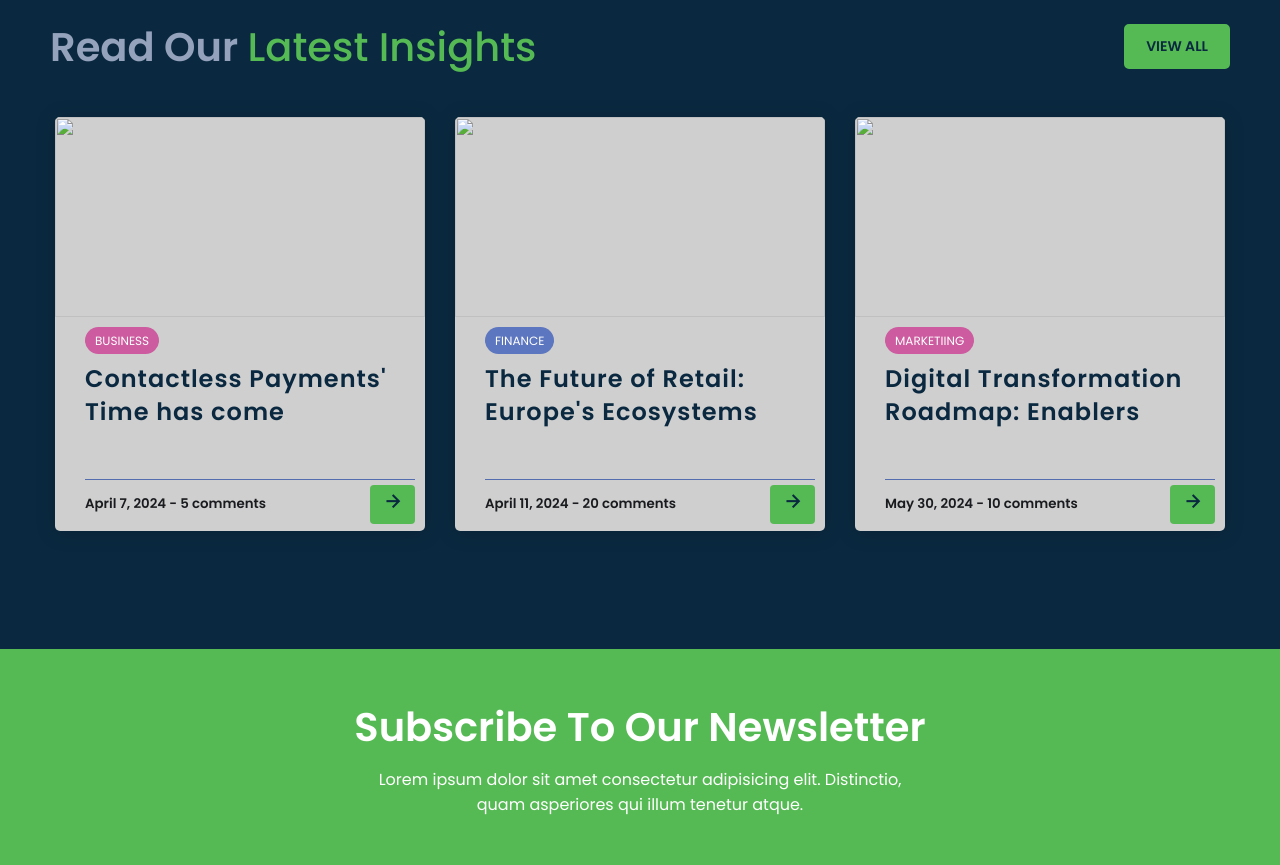
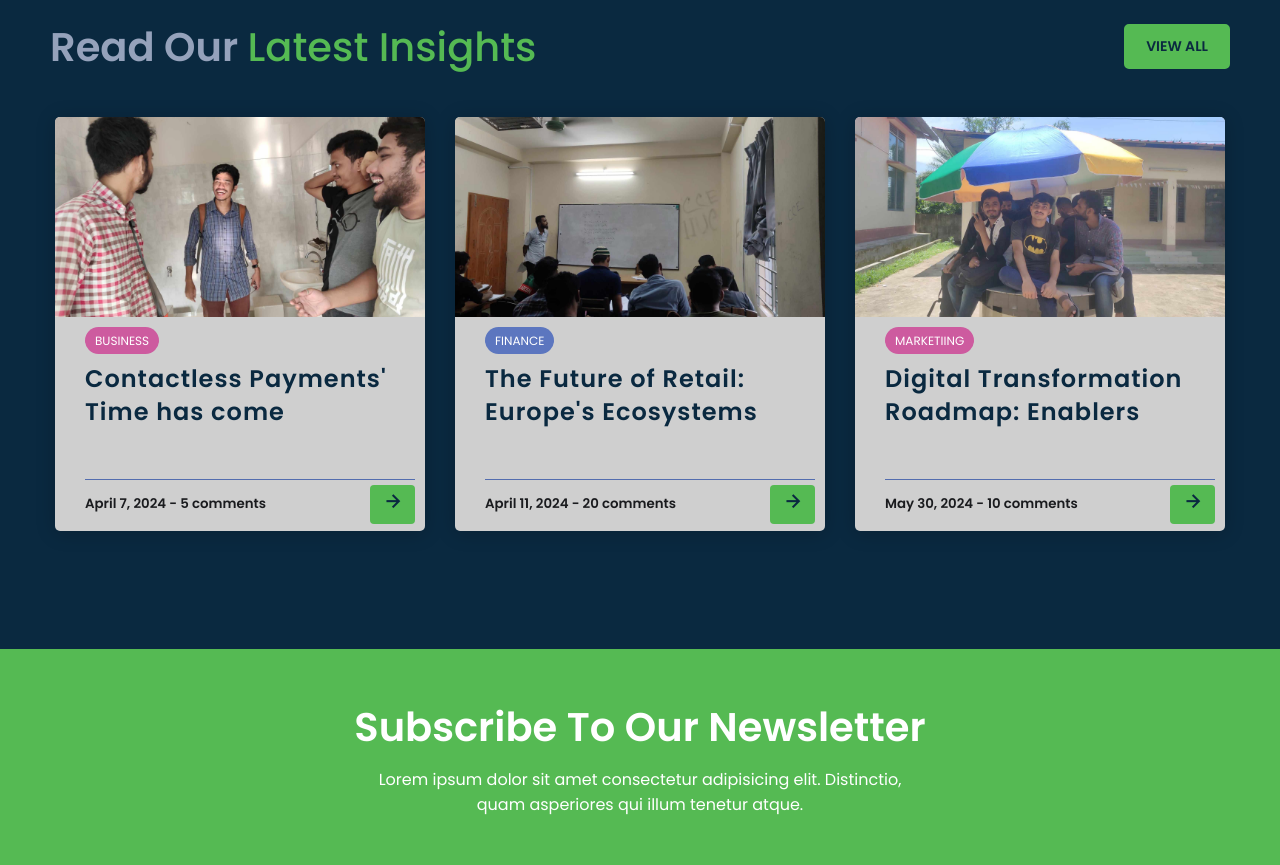
Before and after one commit to Encryptedmann/software_development_project, a plain HTML site: page index.html in a window 1280 px wide. Shown: the part 3173-4038 px from the top of the page. Drawn offline with nearby package versions, Linux system fonts and the light colour scheme; files that its build step writes are made by us from their sources; the site is published under a folder, as on GitHub Pages, so addresses that start at the root find nothing; files whose address does not match are found by name.

Commit message:
Add files via upload

```diff
--- a/index.html
+++ b/index.html
@@ -206,7 +206,7 @@
             <div class="blog-card">
                 <div class="card">
                     <div class="card-header">
-                        <img src="/images/blog1.jpg">
+                        <img src="./images/blog1.jpg">
                     </div>
                     <div class="card-body">
                         <span class="tag tag-pink">Business</span>
@@ -219,7 +219,7 @@
                 </div>
                 <div class="card">
                     <div class="card-header">
-                        <img src="/images/blog2.jpg">
+                        <img src="./images/blog2.jpg">
                     </div>
                     <div class="card-body">
                         <span class="tag tag-purple">Finance</span>
@@ -232,7 +232,7 @@
                 </div>
                 <div class="card">
                     <div class="card-header">
-                        <img src="/images/blog3.jpg">
+                        <img src="./images/blog3.jpg">
                     </div>
                     <div class="card-body">
                         <span class="tag tag-pink">Marketiing</span>
```
